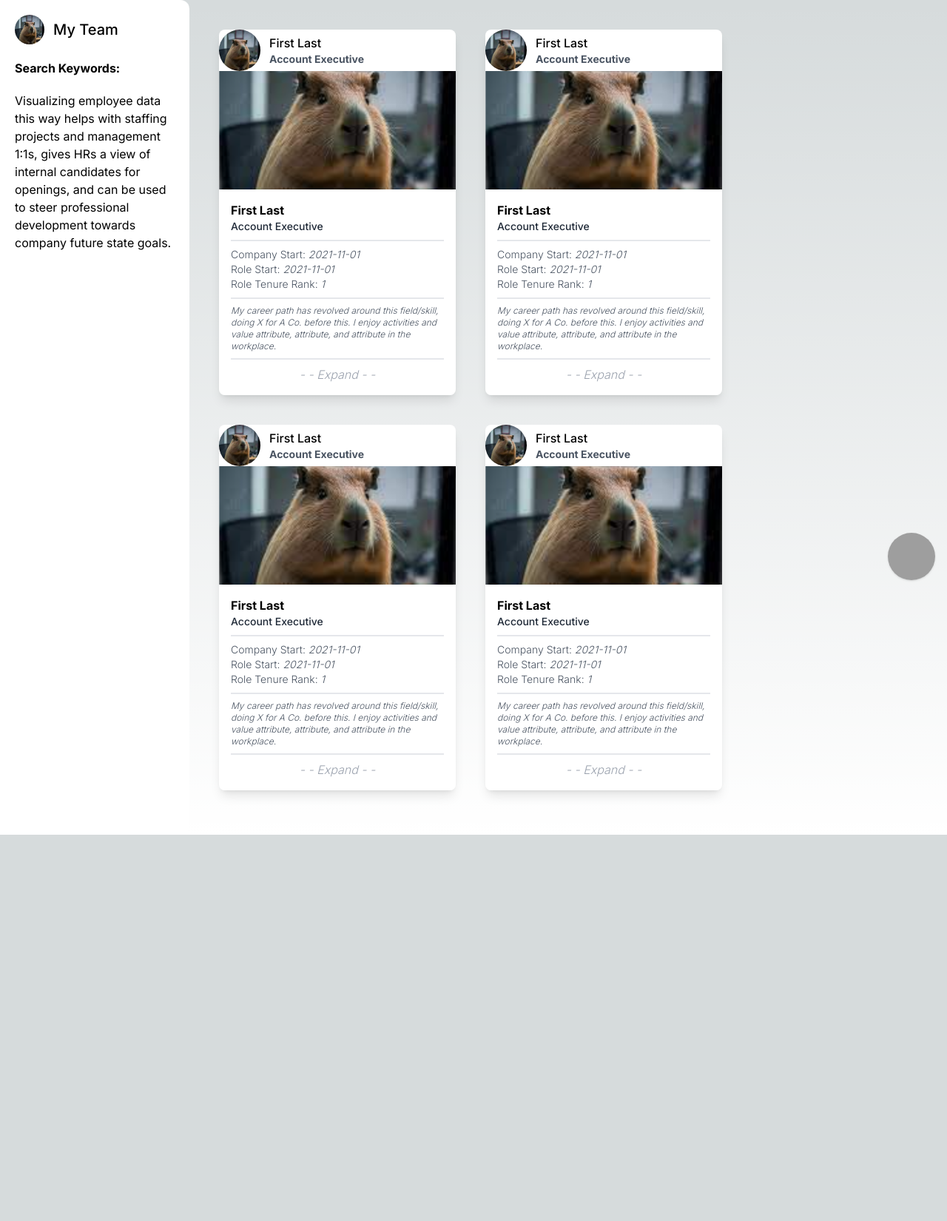
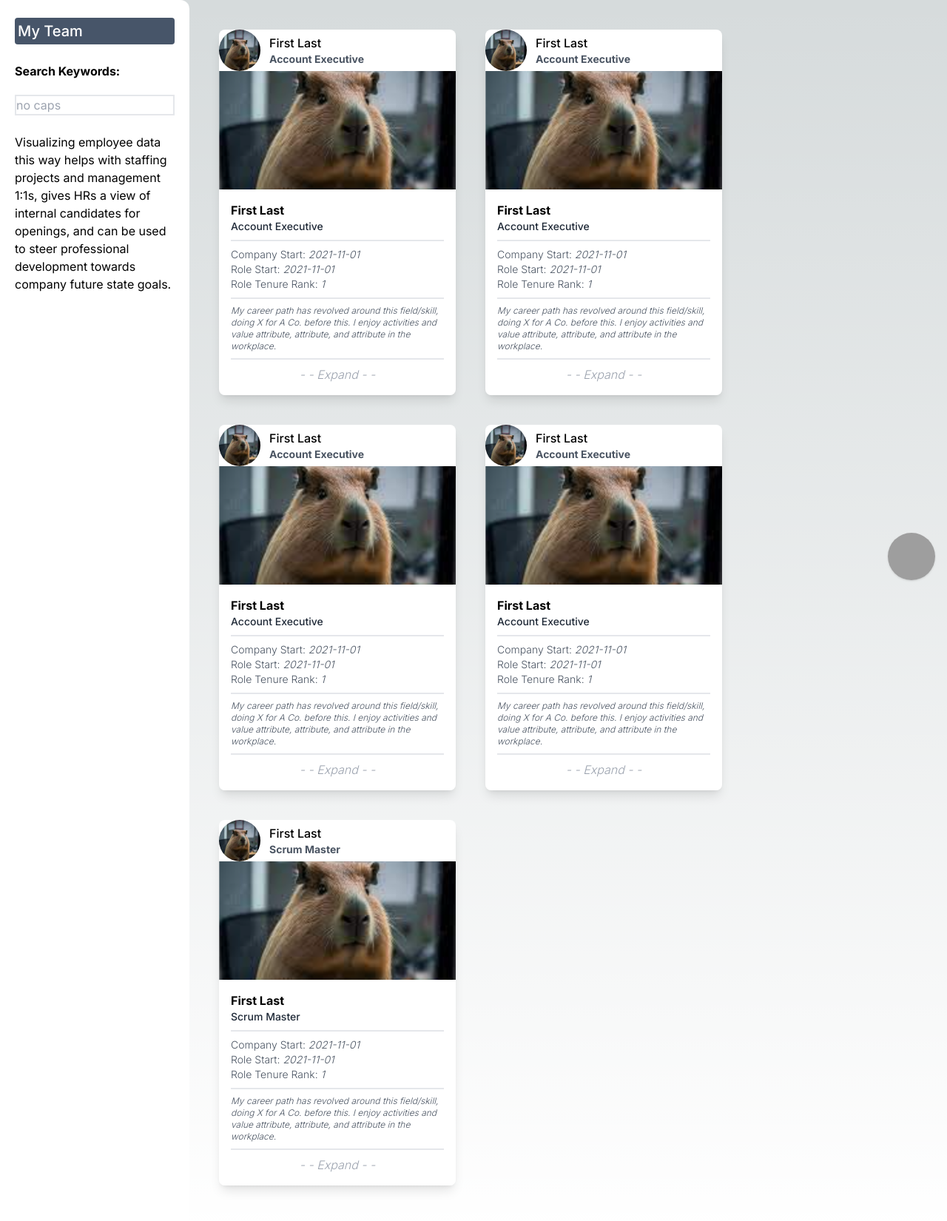
Before and after one commit to jjward25/upskill, a Next.js app: page / in a window 1280 px wide. Shown: the top 1650 px of the page at 74% size. Before the commit the page ends 1128 px from the top, so only its background shows below. Built offline with nearby package versions, Linux system fonts and the light colour scheme; grey boxes are pictures that could not be loaded.

Commit message:
searchPagesNStyles

```diff
--- a/app/project/page.tsx
+++ b/app/myteam/page.tsx
@@ -21,11 +21,24 @@ export default function Detail() {
       <main className='flex flex-row min-h-screen w-full max-w-full'>
 
         <div className='flex flex-col w-0 p-0 overflow-hidden md:w-1/5 md:p-5 md:min-h-screen bg-white rounded-r-xl '>
-          <div className='flex flex-row h-15'>
-            <img className='w-10 h-10 object-cover m-auto rounded-full' alt='User avatar' src="/greg.png"/>
+
+
+        <div className='flex flex-col h-fit w-full'>
+
+            <h3 className="flex-1 font-medium text-xl w-full my-auto">
+            <a href="/">
+                <p key={"Key" + Math.random()} className="flex-1 p-1 mb-4  rounded font-medium text-white bg-slate-600 hover:bg-indigo-400 cursor-pointer transition duration-300 ease-in-out transform hover:-translate-y-1 hover:shadow-xl">
+                    Home
+                </p>
+                </a>
+            </h3>
+            <div className='flex flex-row h-15'>
+                <img className='w-10 h-10 object-cover m-auto rounded-full' alt='User avatar' src="/boss.png"/>
                 <h3 className="pl-3 font-medium text-xl w-full content-center my-auto">
-                        My Team
+                    Manager Name
                 </h3>
+            </div>
+
          </div>
           <h3 className='h-min font-bold my-5'>Search Keywords:</h3>
           <p>{`Visualizing employee data this way helps with staffing projects and management 1:1s, gives HRs a view of internal candidates for openings, and can be used to steer professional development towards company future state goals.`}</p>
@@ -38,8 +51,8 @@ export default function Detail() {
           <div className=' m-auto md:flex md:flew-row h-min font-bold mb-5'>
             <div className="flex flex-col md:flex-row md:flex-wrap min-h-screen md:items-start">
 
-                {content.accountExecutives &&
-                    content.accountExecutives.map((item, i) => (
+                {content &&
+                    content.filter(item => item.role == 'Account Executive').map((item, i) => (
 
                     <div key={"Card" + Math.random()} className="overflow-hidden shadow-lg transition duration-500 ease-in-out transform hover:-translate-y-1 hover:shadow-2xl rounded-lg h-90 w-80 cursor-pointer mx-5 my-5">
 
@@ -72,7 +85,7 @@ export default function Detail() {
                                     <em>{item.personalStatement}</em>
                                 </p>
 
-                                <div className='text-center text-gray-400 font-light italic'>
+                                <div className='text-center text-gray-400 font-light italic hover:text-indigo-400'>
                                     <a className='' onClick={(e) => toggleVisibility(item.EmpID)}>
                                         - - Expand - -</a>
                                 </div>
@@ -115,7 +128,7 @@ export default function Detail() {
                                             {item.careerDevelopment.priorExperience.relatedCertificationsEnablement}
                                         </p>
 
-                                        <div className="flex flex-col justify-starts items-left py-2 border-b-2 text-sm ">
+                                        <div className="flex flex-col justify-starts items-left py-2 text-sm ">
                                             Skills + Tools:
                                             <div className='flex flex-wrap'>
                                                 {Object.keys(item.careerDevelopment.skillsTools).map(key => (
--- a/app/page.tsx
+++ b/app/page.tsx
@@ -1,4 +1,5 @@
 "use client"
+import { list } from 'postcss';
 import content from '../employees.json';
 import React, { useState } from 'react'
 
@@ -16,20 +17,28 @@ export default function Detail() {
     });
   };
 
+  const [value, setValue] = useState(content);
+  console.log(value)
 
   return (
     <main className='flex flex-row min-h-screen w-full max-w-full'>
 
       <div className='flex flex-col w-0 p-0 overflow-hidden md:w-1/5 md:p-5 md:min-h-screen bg-white rounded-r-xl '>
-          <div className='flex flex-row h-15'>
-            <img className='w-10 h-10 object-cover m-auto rounded-full' alt='User avatar' src="/greg.png"/>
-                <h3 className="pl-3 font-medium text-xl w-full content-center my-auto">
+        <div className='flex flex-col   h-fit w-full'>
+            <h3 className="flex-1 font-medium text-xl w-full my-1">
+              <a href="/myteam">
+                <p key={"Key" + Math.random()} className="flex-1 p-1 rounded font-medium text-white bg-slate-600 hover:bg-indigo-400 cursor-pointer transition duration-300 ease-in-out transform hover:-translate-y-1 hover:shadow-xl">
                     My Team
+                </p>
+              </a>
             </h3>
         </div>
         <h3 className='h-min font-bold my-5'>Search Keywords:</h3>
-          <p>{`Visualizing employee data this way helps with staffing projects and management 1:1s, gives HRs a view of internal candidates for openings, and can be used to steer professional development towards company future state goals.`}</p>
-
+        <input className='mb-3 border-2'
+            placeholder='no caps'
+            onChange={(e) => {setValue(content.filter((el:any) => Object.keys(el).some((parameter) => el[parameter].toString().toLowerCase().includes(e.target.value))));}}>
+        </input>
+        <p className='my-3'>{`Visualizing employee data this way helps with staffing projects and management 1:1s, gives HRs a view of internal candidates for openings, and can be used to steer professional development towards company future state goals.`}</p>
       </div>
 
 
@@ -38,8 +47,8 @@ export default function Detail() {
         <div className=' m-auto md:flex md:flew-row h-min font-bold mb-5'>
           <div className="flex flex-col md:flex-row md:flex-wrap min-h-screen md:items-start">
 
-                {content.accountExecutives &&
-                    content.accountExecutives.map((item, i) => (
+              {content &&
+                  value.map((item, i) => (
 
                   <div key={"Card" + Math.random()} className="overflow-hidden shadow-lg transition duration-500 ease-in-out transform hover:-translate-y-1 hover:shadow-2xl rounded-lg h-90 w-80 cursor-pointer mx-5 my-5">
 
@@ -72,9 +81,9 @@ export default function Detail() {
                                   <em>{item.personalStatement}</em>
                               </p>
 
-                                <div className='text-center text-gray-400 font-light italic'>
-                                    <a className='' onClick={(e) => toggleVisibility(item.EmpID)}>
-                                        - - Expand - -</a>
+                              <div className='text-center text-gray-400 font-light italic hover:text-indigo-400'>
+                                  <p className='' onClick={(e) => toggleVisibility(item.EmpID)}>
+                                      - - Expand - -</p>
                               </div>
 
                               {expandedIds.includes(item.EmpID)  && (
@@ -115,7 +124,7 @@ export default function Detail() {
                                           {item.careerDevelopment.priorExperience.relatedCertificationsEnablement}
                                       </p>
 
-                                        <div className="flex flex-col justify-starts items-left py-2 border-b-2 text-sm ">
+                                      <div className="flex flex-col justify-starts items-left py-2 text-sm ">
                                           Skills + Tools:
                                           <div className='flex flex-wrap'>
                                               {Object.keys(item.careerDevelopment.skillsTools).map(key => (
--- a/employees.json
+++ b/employees.json
@@ -1,7 +1,7 @@
-{
-    "accountExecutives":[
+[
     {
         "EmpID": "Q1",
+        "manager": "Junior Senior II",
         "firstLast": "First Last",
         "role": "Account Executive",
         "companyStartDate": "2021-11-01",
@@ -176,4 +176,46 @@
             }
         }
     }
-]}
+    ,
+    {
+        "EmpID": "ABC1",
+        "firstLast": "First Last",
+        "role": "Scrum Master",
+        "companyStartDate": "2021-11-01",
+        "roleStartDate": "2021-11-01",
+        "roleTenureRank": 1,
+        "imgLink": "/greg.png",
+        "personalStatement": "My career path has revolved around this field/skill, doing X for A Co. before this. I enjoy activities and value attribute, attribute, and attribute in the workplace. ",
+        "roleDevelopment":{
+        "rolePerformance": {
+                "customerSatisfaction": 9.2,
+                "signedDeals": 20,
+                "grossRenewalARR": "87%",
+                "netRenewalARR": "102%",
+                "avgCustomerLifetimeValue":"$10,000"
+            },
+            "certificationsEnablement": [
+                "Product X Enablement"
+            ],
+            "workflowAnalytics": {
+                "avgBookSize": 28,
+                "avgClientTime":1.2
+            },
+            "Other": {
+                "Note": "Led 3 successful live demos with Customer Z, Customer X, and Customer Y."
+            }
+        },
+        "careerDevelopment": {
+            "commonNextRoles": [
+                "Technical Project Manager",
+                "Project Portfolio Manager"
+            ],
+            "skillsTools":{
+                "PMP": "2 Years"
+            },
+            "priorExperience": {
+                "relatedCertificationsEnablement": ""
+            }
+        }
+    }
+]
```
Also changed, not shown: public/boss.png (added). Lines whose indentation alone changed are shown as unchanged.
